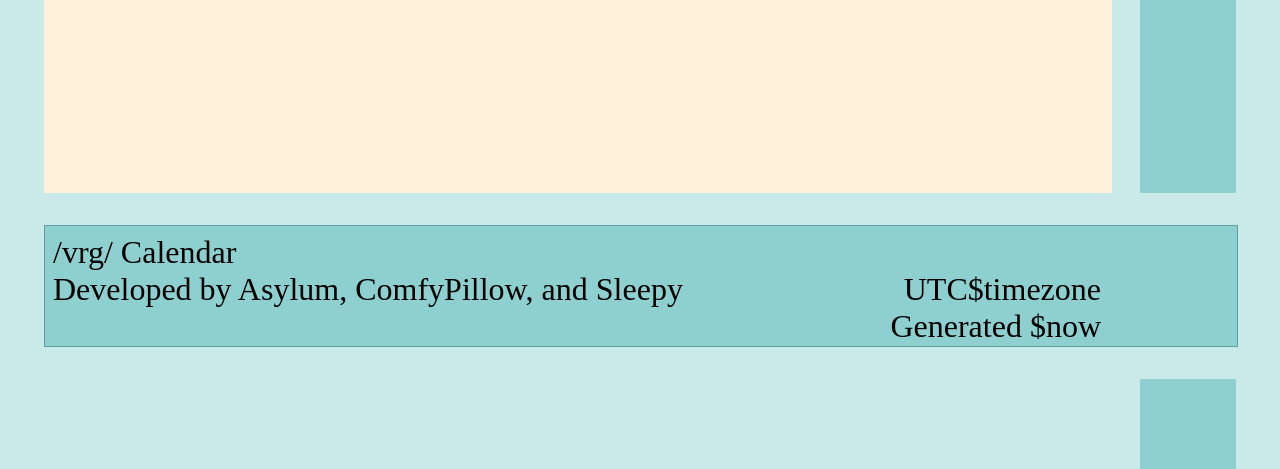
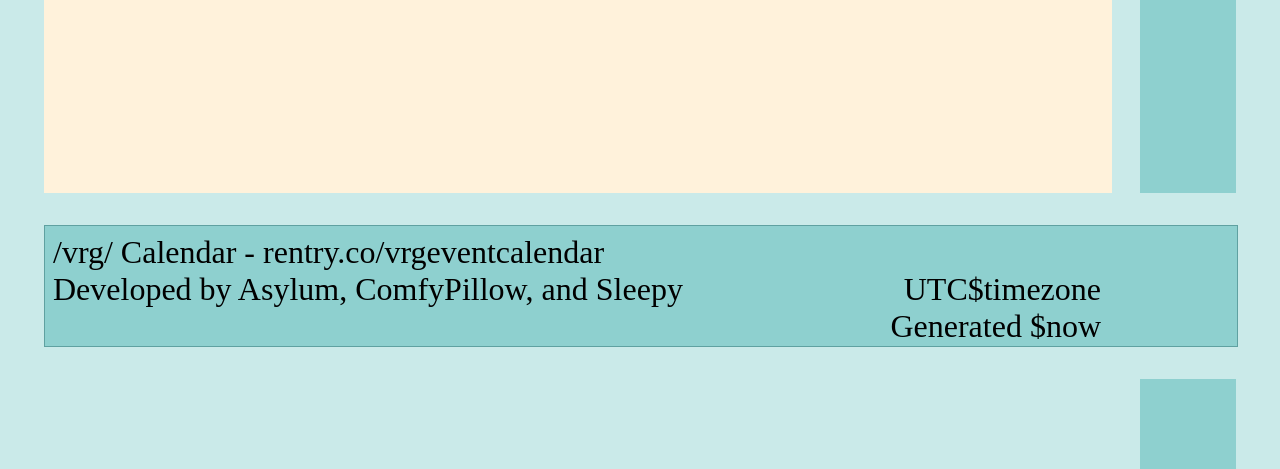
Before and after one commit to asleeponduty/unity_pycal, a Python web app: template html-resources/template/head.html in a window 1280 px wide. Shown: the part 1669-2138 px from the top of the page. Run offline with Jinja, Linux system fonts and the light colour scheme; the template is opened without the code that fills it, so the values that code supplies are empty; some web fonts are replaced.

Commit message:
Add Rentry Link; Update Gitignore

```diff
--- a/html-resources/template/head.html
+++ b/html-resources/template/head.html
@@ -12,7 +12,7 @@
         <div class="header"><img src="../../html-resources/banner/current.png"></div>
         <div class="spacer"></div>
     </div>
-    <div class="footer"><div>/vrg/ Calendar  <span class="right">UTC$timezone</span> <br/>
+    <div class="footer"><div>/vrg/ Calendar - rentry.co/vrgeventcalendar  <span class="right">UTC$timezone</span> <br/>
         Developed by Asylum, ComfyPillow, and Sleepy
         <span class="right">Generated $now</span></div></div>
 </div>
```
Also changed, not shown: 1 other file.
